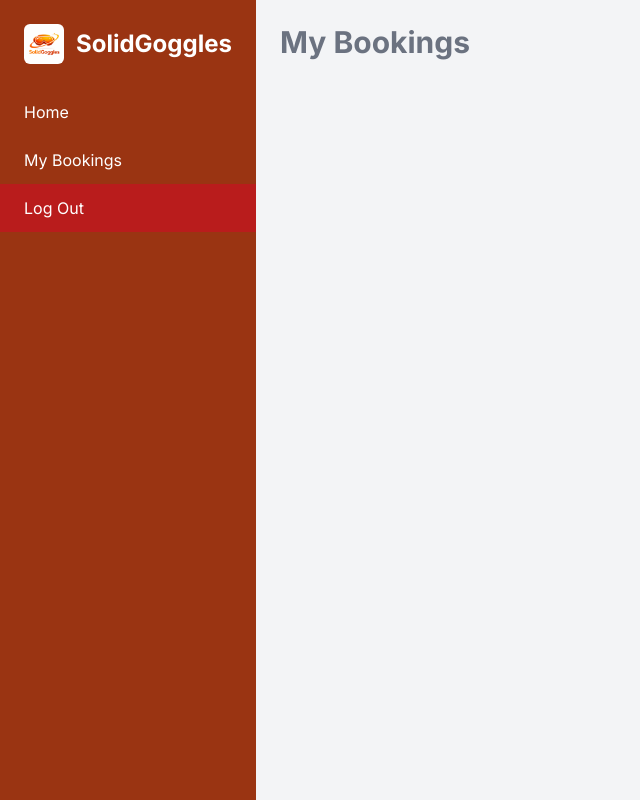
After one commit to SibusiZW/solid-goggles, a Django app: page /bookings/ in a window 1280 px wide. The commit adds this page. Shown: the whole page, without its empty margins (0-640 px from the left). Run offline with Django 5.2, Linux system fonts and the light colour scheme; a user stored in the database is signed in; data that the repository does not hold is empty; some libraries are stand-ins or nearby versions.

Commit message:
added my bookings page

```diff
--- a/core/templates/base.html
+++ b/core/templates/base.html
@@ -30,6 +30,7 @@
         <nav class="flex-1">
             <ul>
                 <li class="px-6 py-3 hover:bg-orange-700 cursor-pointer"><a href="{% url 'home' %}">Home</a></li>
+                <li class="px-6 py-3 hover:bg-orange-700 cursor-pointer"><a href="{% url 'bookings' %}">My Bookings</a></li>
                 <li class="px-6 py-3 bg-red-700 cursor-pointer"><a href="{% url 'logout' %}">Log Out</a></li>
             </ul>
         </nav>
--- a/core/templates/home.html
+++ b/core/templates/home.html
@@ -7,7 +7,7 @@
     <div class="flex flex-col">
         {% for c in consultations %}
             <div class="border border-green-500 p-6 w-full flex flex-col items-center max-w-[450px] rounded-md mb-4 shadow-2xl">
-                <h1 class="text-3xl font-bold mb-3">{{ c.teacher_name }}</h1>
+                <h1 class="text-3xl font-serif font-bold mb-3">{{ c.teacher_name }}</h1>
                 <p class="mb-2 text-gray-500 text-xl">Subject: {{ c.subject }}</p>
                 <p class="text-2xl font-semibold">{{ c.class_name }}</p>
 
--- /dev/null
+++ b/core/templates/my_bookings.html
@@ -0,0 +1,17 @@
+{% extends 'base.html' %}
+
+{% block content %}
+    <h1 class="text-3xl font-bold text-gray-500 mb-6">My Bookings</h1>
+
+    <div class="flex flex-col">
+        {% for b in bookings %}
+            <div class="border border-green-500 p-6 w-full flex flex-col items-center max-w-[450px] rounded-md mb-4 shadow-2xl">
+                <h1 class="text-3xl font-serif font-bold mb-2">{{ b.consultation.teacher_name }}</h1>
+                <p class="font-semibold text-gray-500 mb-4">Subject: {{ b.consultation.subject }}</p>
+                <p class="text-2xl font-semibold mb-4">{{ b.consultation.class_name }}</p>
+
+                <a href="" class="bg-red-800 p-2 rounded-md text-white">Delete Booking</a>
+            </div>
+        {% endfor %}
+    </div>
+{% endblock %}
--- a/core/urls.py
+++ b/core/urls.py
@@ -4,4 +4,5 @@ from . import views
 urlpatterns = [
     path('', views.home, name='home'),
     path('logout/', views.signout, name='logout'),
+    path('bookings/', views.bookings_view, name='bookings')
 ]
--- a/core/views.py
+++ b/core/views.py
@@ -10,6 +10,12 @@ def home(request):
     return render(request, 'home.html', { 'user': request.user, 'consultations': consultations })
 
 @login_required(login_url='/auth/login/')
+def bookings_view(request):
+    bookings = Booking.objects.filter(student=request.user)
+
+    return render(request, 'my_bookings.html', { 'bookings': bookings })
+
+@login_required(login_url='/auth/login/')
 def signout(request):
     logout(request)
     return redirect('login')
```
Also changed, not shown: db.sqlite3.
